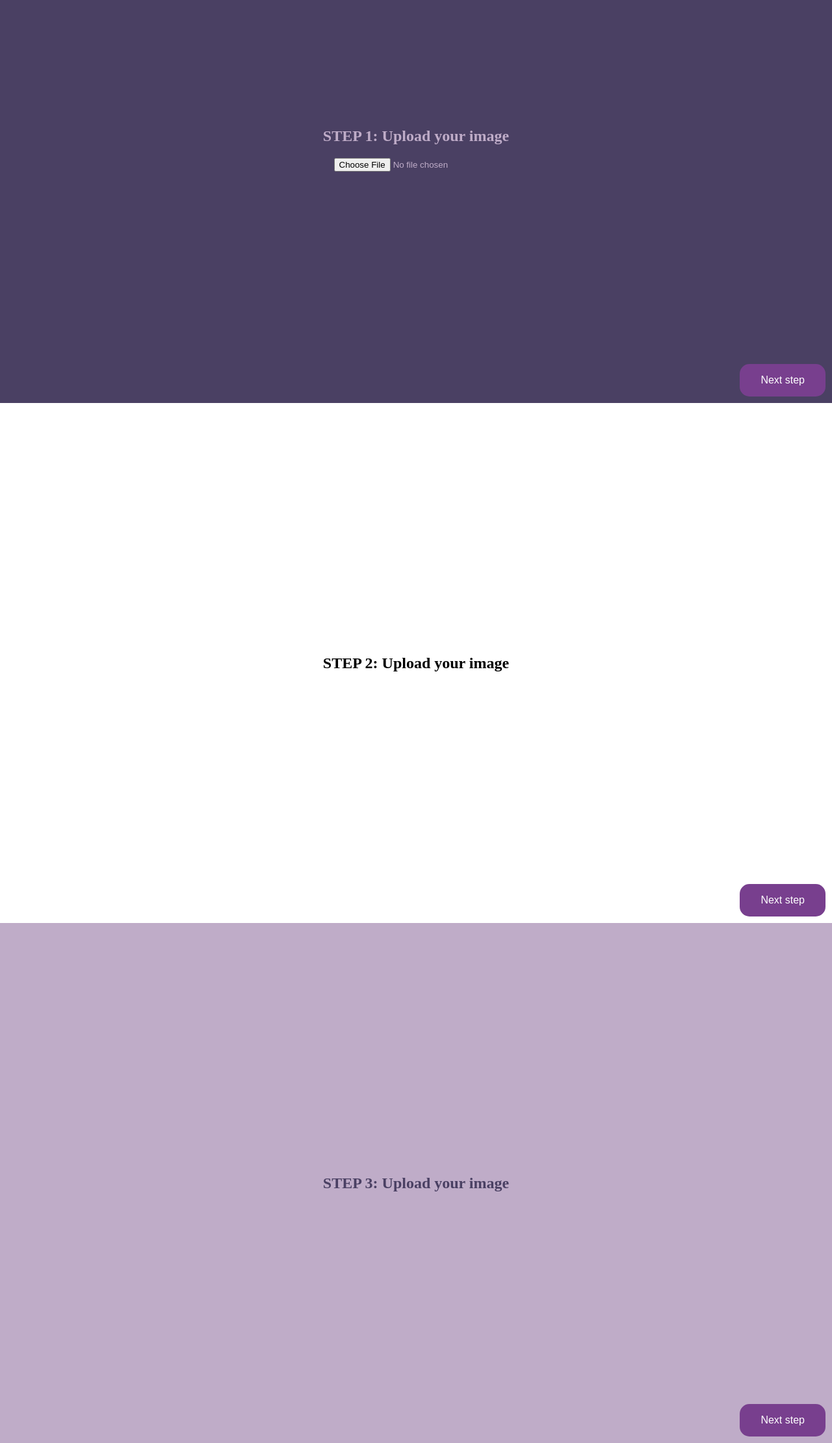
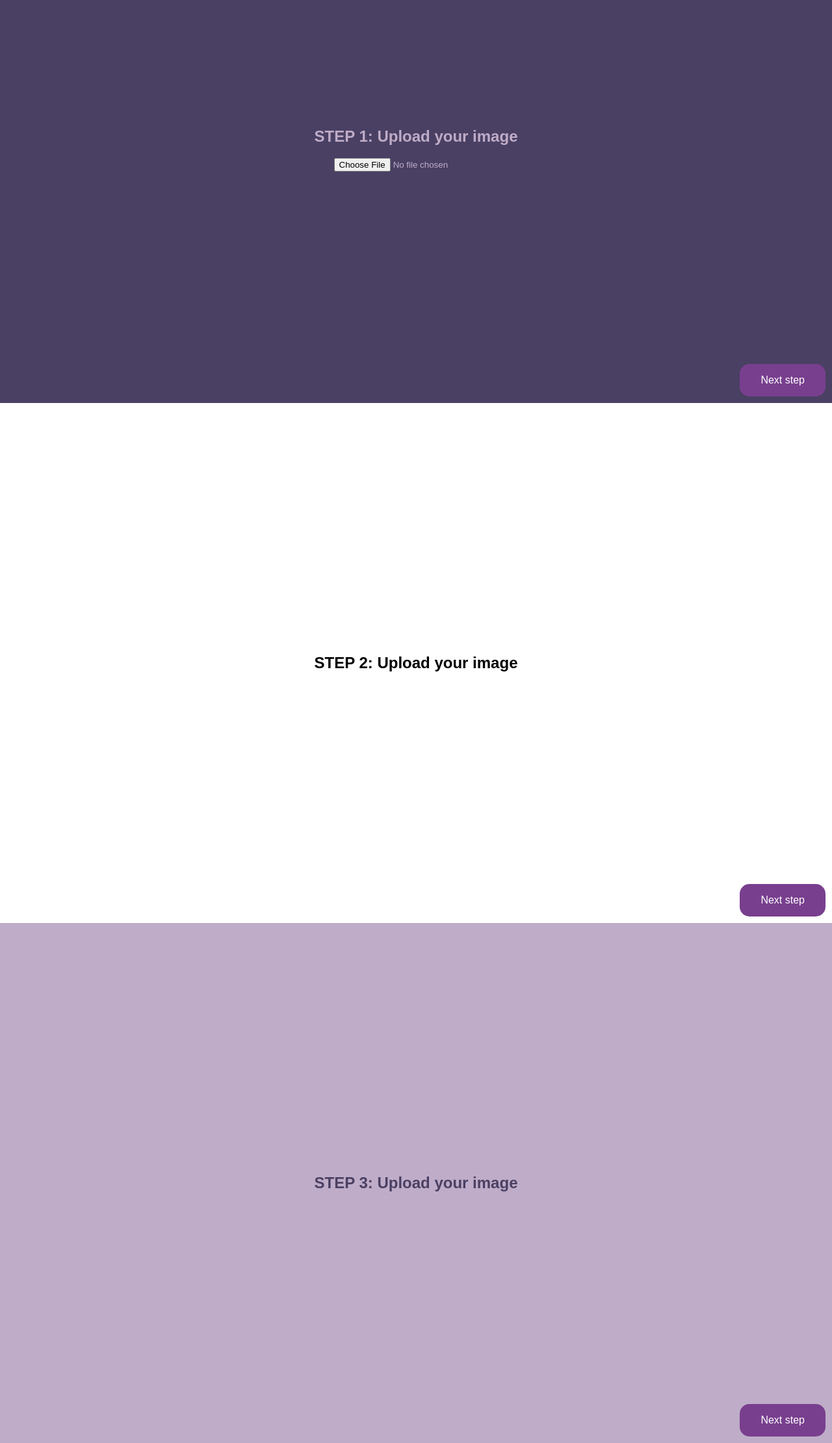
Before and after one commit to aonufrei/algorithmo-animation-app, a Flask app: page / in a window 1280 px wide. Shown: the part 180-2400 px from the top of the page at 65% size. Run offline with Flask 2, Linux system fonts and the light colour scheme.

Commit message:
added font to webpage

```diff
--- a/static/css/style.css
+++ b/static/css/style.css
@@ -1,6 +1,7 @@
 * {
   -webkit-box-sizing: border-box;
           box-sizing: border-box;
+  font-family: Arial, Helvetica, sans-serif;
 }
 
 body {
--- a/static/sass/style.scss
+++ b/static/sass/style.scss
@@ -8,6 +8,7 @@ $btn-color: #783F8E;
 
 *{
     box-sizing: border-box;
+    font-family: Arial, Helvetica, sans-serif;
 }
 
 body{
```
